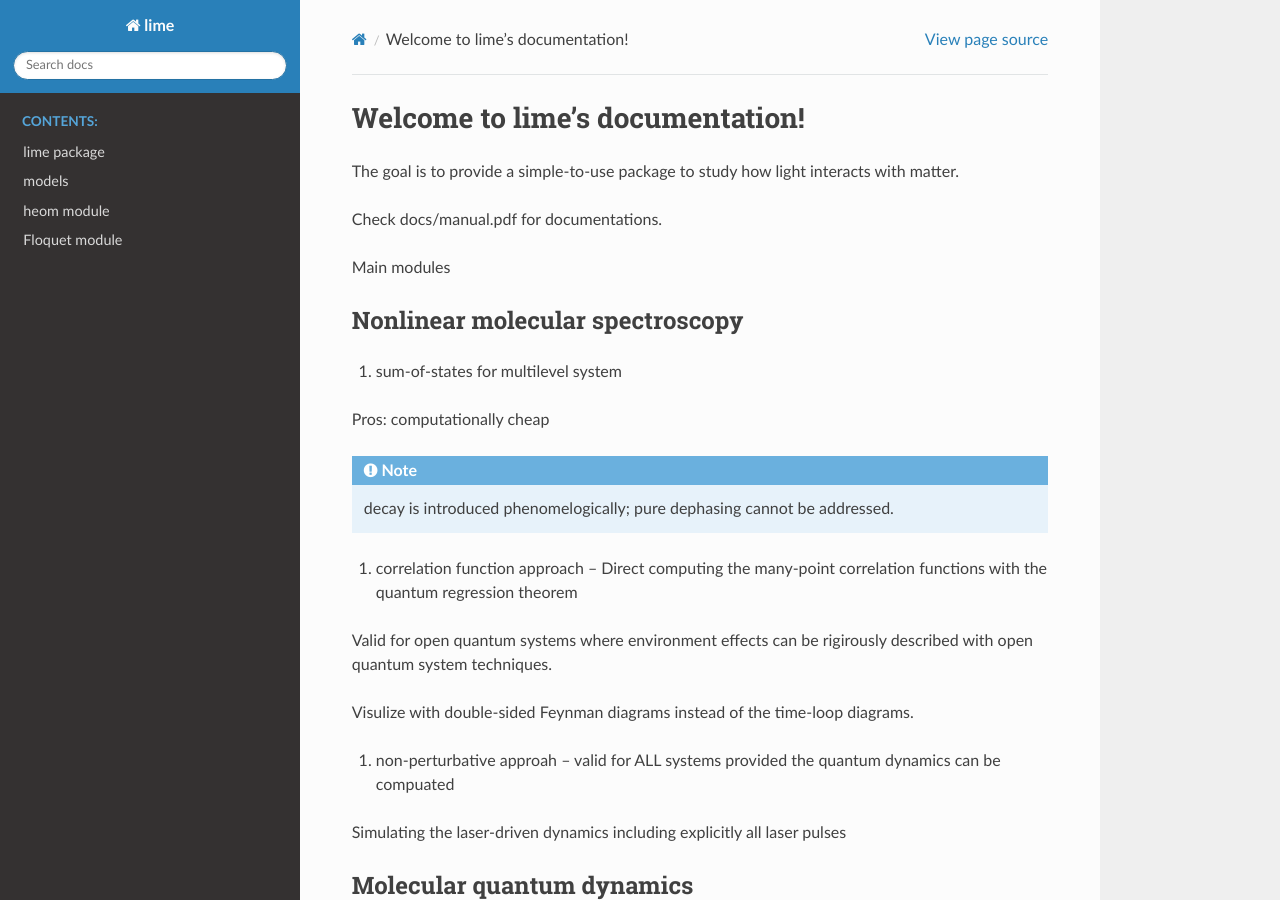
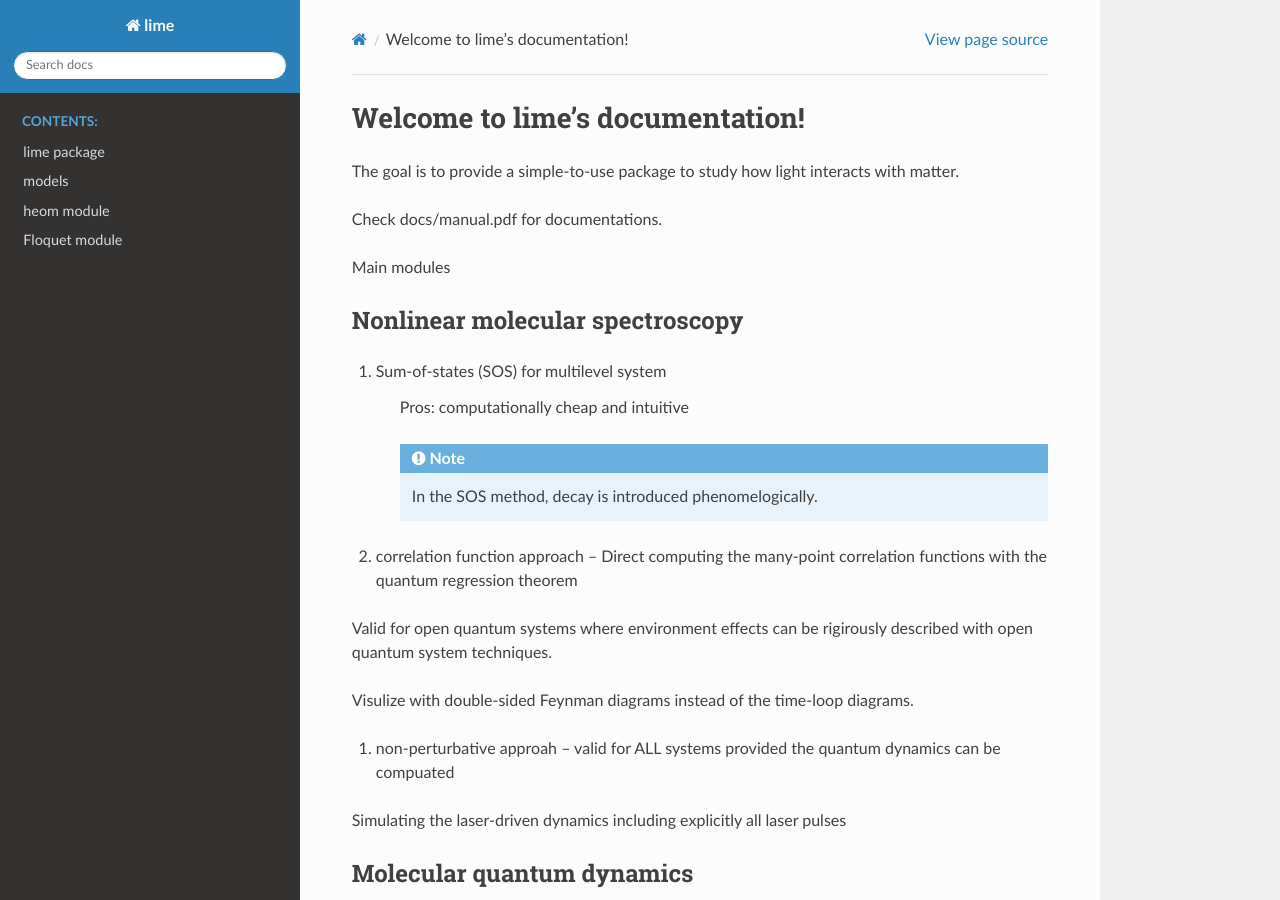
Before and after one commit to binggu56/lime, a Sphinx documentation site: the page built from docs/source/index.rst, in a window 1280 px wide and 900 px high. Built offline with Sphinx 7.4.7 and the Read the Docs theme 2.0.0, drawn with Linux system fonts in a browser that asks for light colours; pages that are not in the unit, such as notebooks, are missing from menus.

Commit message:
update index.rst

```diff
--- a/docs/source/index.rst
+++ b/docs/source/index.rst
@@ -16,11 +16,11 @@ Main modules
 Nonlinear molecular spectroscopy
 --------------------------------
 
-#. sum-of-states for multilevel system
+#. Sum-of-states (SOS) for multilevel system
 
-Pros: computationally cheap
+	Pros: computationally cheap and intuitive
 
-.. note:: decay is introduced phenomelogically; pure dephasing cannot be addressed.
+	.. note:: In the SOS method, decay is introduced phenomelogically.
 
 #. correlation function approach --  Direct computing the many-point correlation functions with the quantum regression theorem
 
```
Also changed, not shown: 1 other file.
